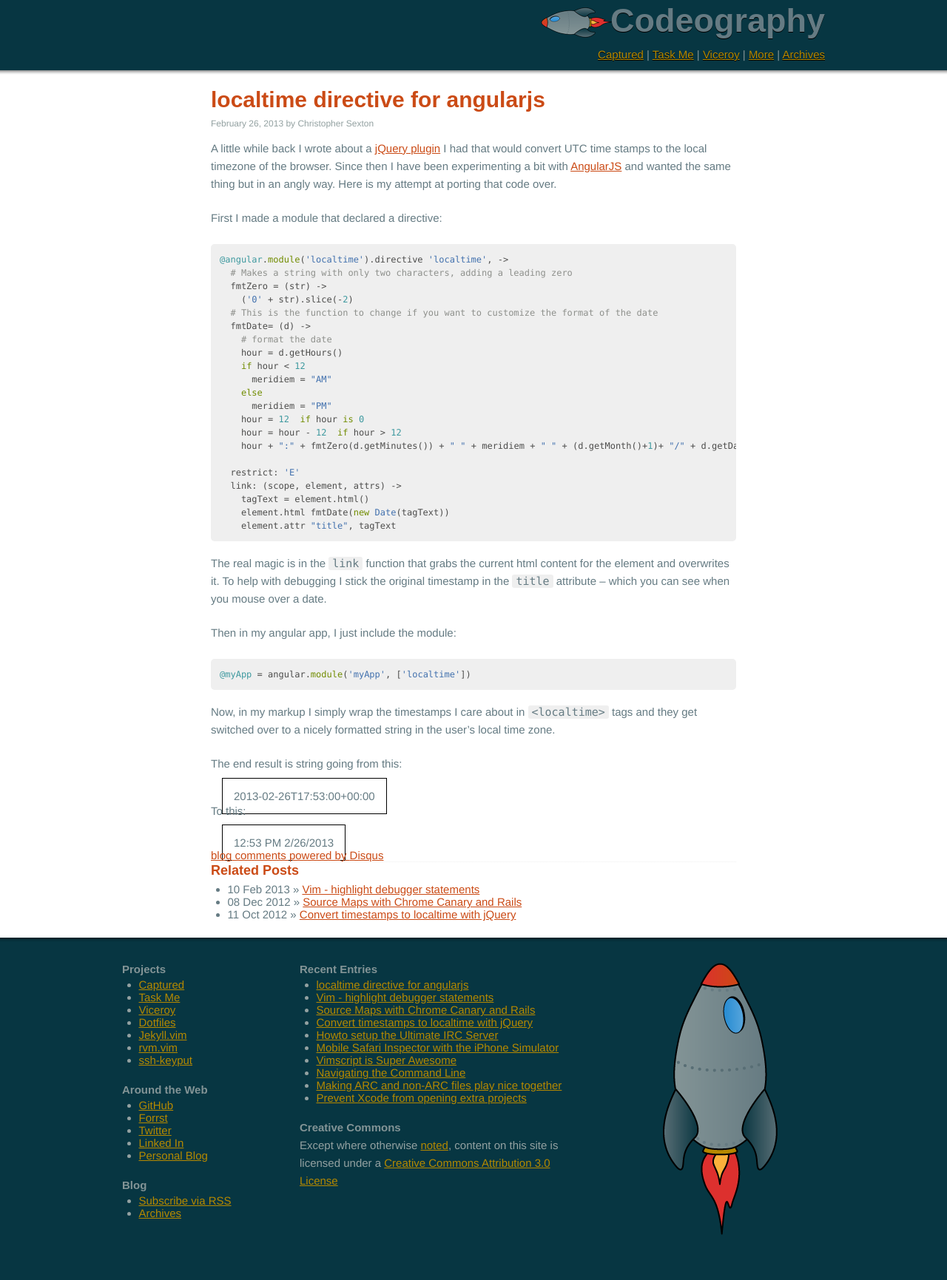
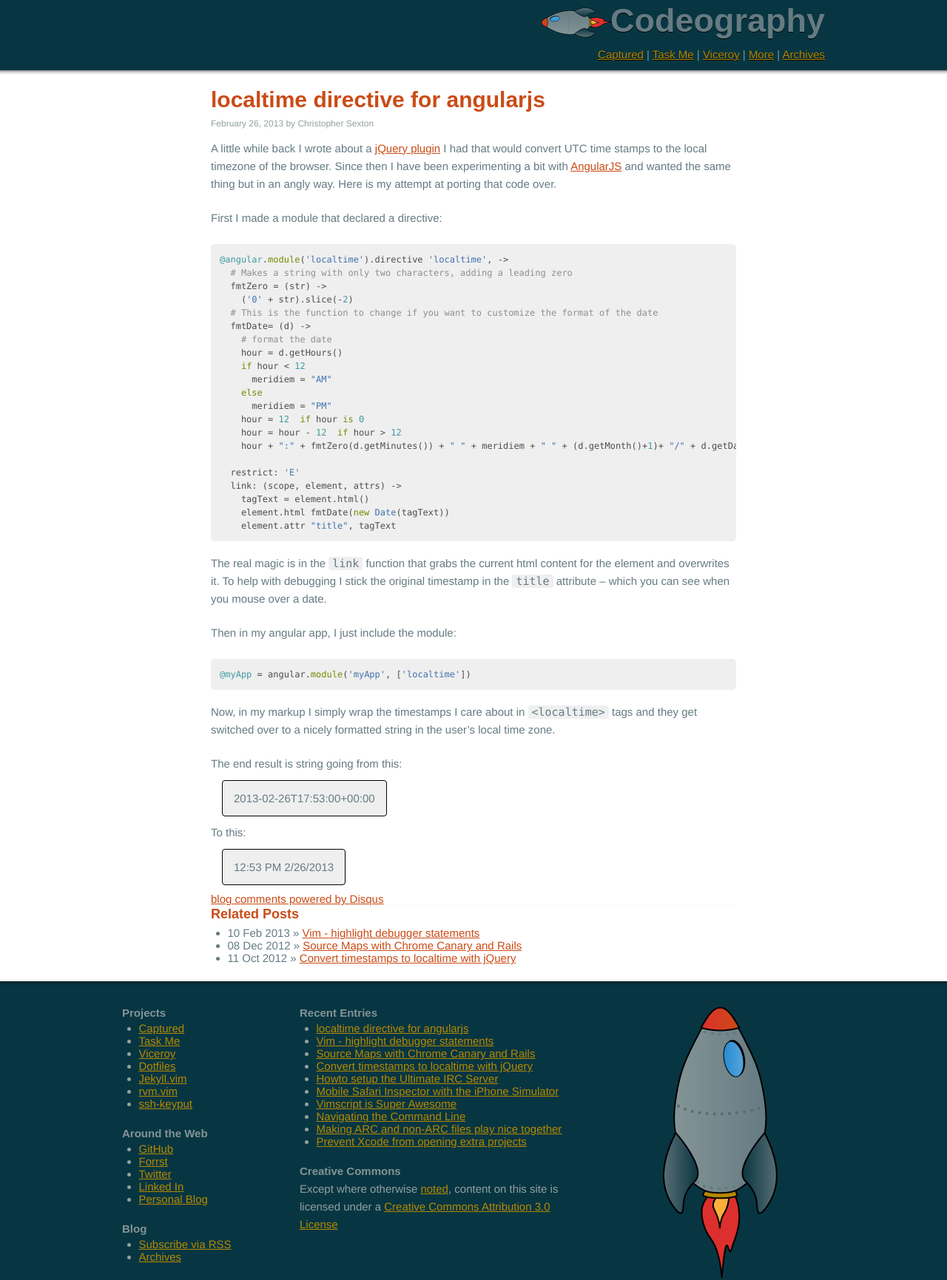
Before and after one commit to csexton/codeography.com, a Jekyll site: the page built from _posts/2013-02-26-localtime-directive-for-angularjs.markdown, in a window 1280 px wide. Shown: the whole page at 74% size. Built offline with Jekyll 4.4.1, drawn with Linux system fonts in a browser that asks for light colours; nearby versions of some CDN libraries; some web fonts are replaced; comment, search, counter and statistics services are not loaded; before the commit the page ends 1672 px from its top, so only the background shows below that.

Commit message:
Adding a bit of style

```diff
--- a/_posts/2013-02-26-localtime-directive-for-angularjs.markdown
+++ b/_posts/2013-02-26-localtime-directive-for-angularjs.markdown
@@ -5,9 +5,11 @@ title: localtime directive for angularjs
 
 <style>
 localtime {
+background-color: #efefef;
 border: thin solid black;
 margin: 1em;
 padding: 1em;
+border-radius: 4px;
 }
 </style>
 
@@ -47,8 +49,8 @@ Now, in my markup I simply wrap the timestamps I care about in `<localtime>` tag
 
 The end result is string going from this:
 
-<localtime>2013-02-26T17:53:00+00:00</localtime>
+<p><localtime>2013-02-26T17:53:00+00:00</localtime></p>
 
 To this:
 
-<localtime title="2013-02-26T17:53:00+00:00">12:53 PM 2/26/2013</localtime>
+<p><localtime title="2013-02-26T17:53:00+00:00">12:53 PM 2/26/2013</localtime></p>
```
